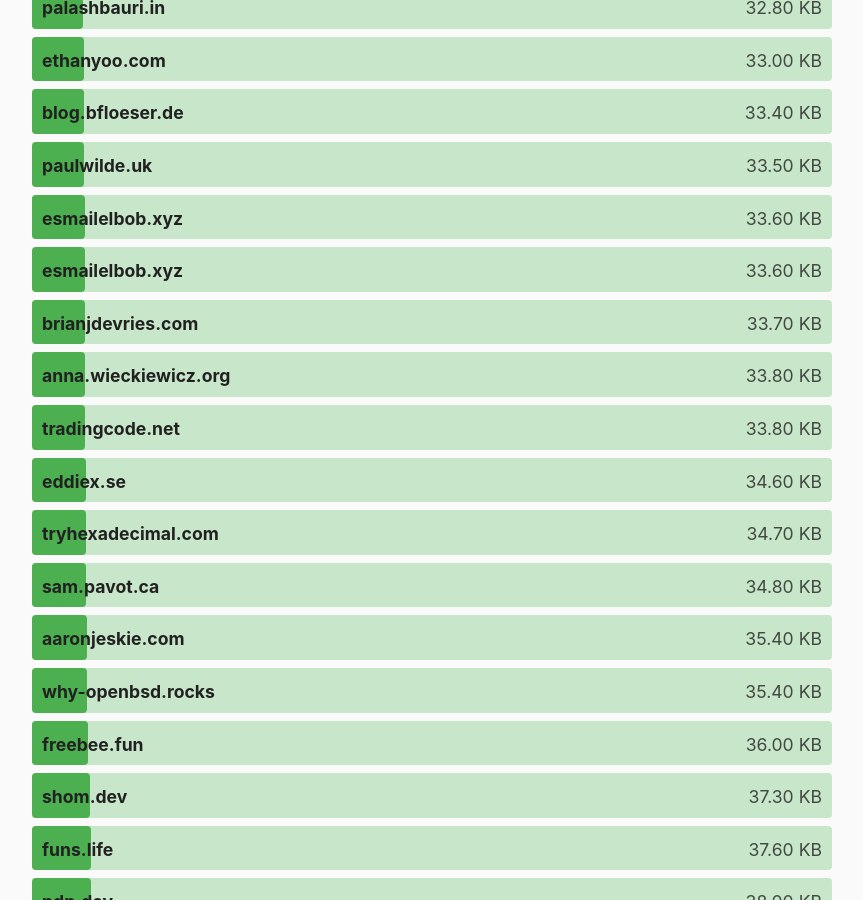
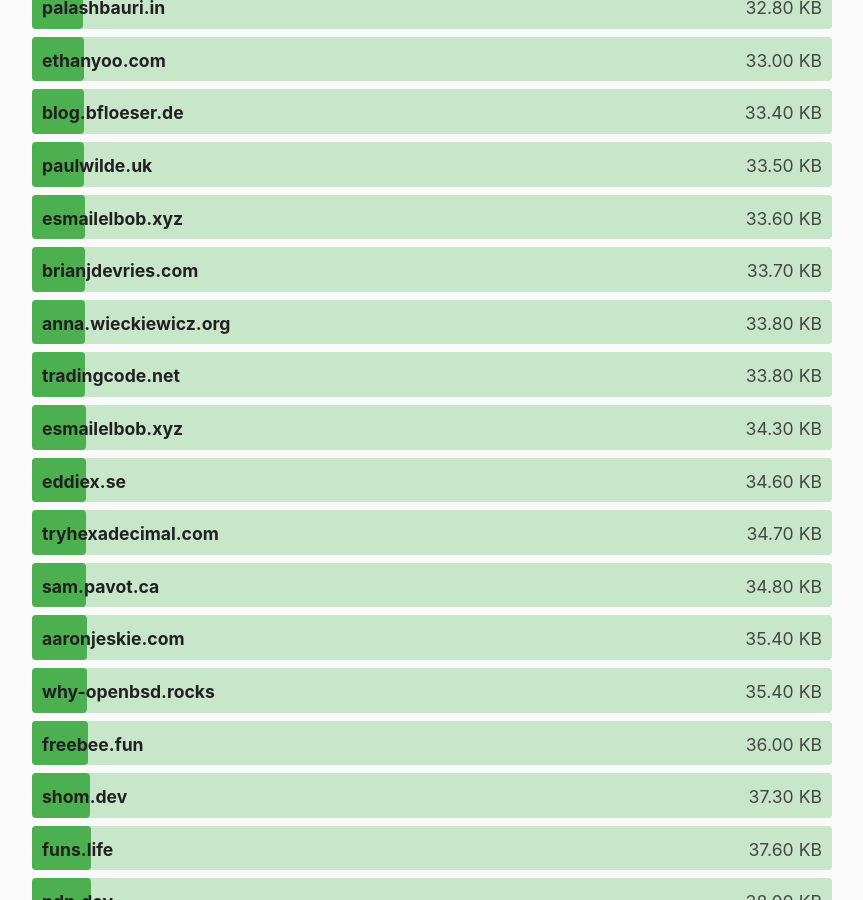
Before and after one commit to kevquirk/512kb.club, a Jekyll site: the page built from index.md, in a window 1280 px wide and 900 px high, scrolled down 10001 px. Shown: the whole window, without its empty margins (208-1071 px from the left). Built offline with Jekyll 4.4.1, drawn with Linux system fonts in a browser that asks for light colours.

Commit message:
Update sites.yml

```diff
--- a/_data/sites.yml
+++ b/_data/sites.yml
@@ -825,7 +825,7 @@
 
 - domain: esmailelbob.xyz
   url: https://en.esmailelbob.xyz/
-  size: 33.6
+  size: 34.3
   last_checked: 2022-08-02
 
 - domain: ethan.link
```
